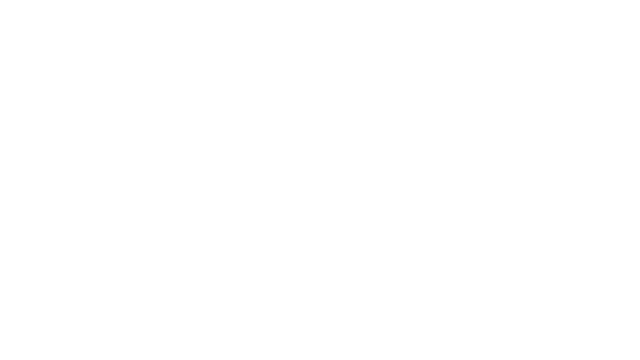
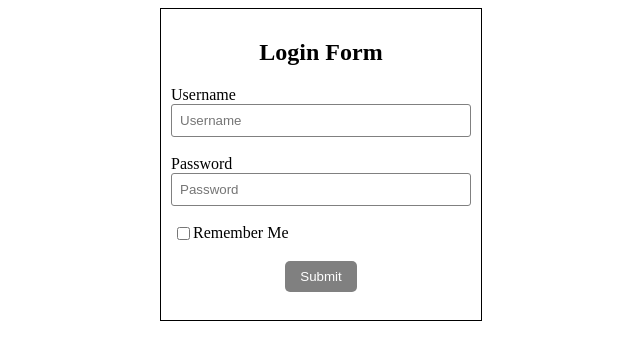
Before and after one commit to acciojob/remember-me-login-form-TejasSahebraoGawali, a website: page main.html in a window 1280 px wide. Shown: the whole page, without its empty margins (319-959 px from the left). Drawn offline with Linux system fonts and the light colour scheme.

Commit message:
created a submission

```diff
--- a/main.html
+++ b/main.html
@@ -8,6 +8,28 @@
 
 <body>
 	<!-- the entire body must be written by student -->
+	<form class = "container">
+		<section id = "heading">
+			<h1>Login Form</h1>
+		</section>
+
+		<label for = "username">Username</label>
+		<input type = "text" placeholder = "Username" id = "username">
+		<br>
+		<label for = "password">Password</label>
+		<input type = "password" placeholder = "Password" id = "password">
+		<br>
+		<fieldset class = "remember">
+			<input type = "checkbox" id = "checkbox">
+			<label for = "remember">Remember Me</label>
+		</fieldset>
+		<br>
+		<section id = "btns">
+			<button type = "submit" id = "submit" value = "Submit">Submit</button>
+			<br>
+			<button id = "existing">Login as existing user</button>
+		</section>
+	</form>
     <script type="text/javascript" src="./script.js">
 </script>
 
--- a/script.js
+++ b/script.js
@@ -1 +1,32 @@
 //your JS code here. If required.
+let submitBtn = document.querySelector("#submit");
+let loginBtn = document.querySelector("#existing");
+let username = document.querySelector("#username");
+let password = document.querySelector("#password");
+let rememberMe = document.querySelector("#checkbox");
+
+rememberMe.addEventListener("change", (e) => {
+	if(e.target.checked) {
+		localStorage.setItem("username", username);
+		localStorage.setItem("password", password);
+	} else if(!e.target.checked) {
+		localStorage.removeItem("username");
+		localStorage.removeItem("password");
+	}
+
+	const storedUsername = localStorage.getItem("username");
+
+    if (storedUsername !== null) {
+        loginBtn.style.display = "block";
+    } else {
+
+    }
+})
+
+submitBtn.addEventListener("click", () => {
+	alert(`Logged in as ${username.value}`);
+})
+
+loginBtn.addEventListener("click", () => {
+	alert("Logged in as <saved username>");
+})
--- a/styles.css
+++ b/styles.css
@@ -1 +1,48 @@
-/*  your css code here. If applicable */
+.container {
+    border: 1px solid black;
+    padding: 10px;
+    margin: auto;
+    display: flex;
+    flex-direction: column;
+    width: 300px;
+}
+
+/* Remember section */
+.remember {
+    border: none;
+    display: flex;
+    padding: 0;
+    text-align: center;
+}
+
+/* Heading */
+#heading {
+    text-align: center;
+}
+
+/* Buttons container */
+#btns {
+    display: flex;
+    flex-direction: column;
+    justify-content: center;
+    align-items: center;
+}
+/* Button styling */
+button {
+    /* max-width: 200px; */
+    padding: 8px 15px;
+	border-radius : 5px;
+	border : none;
+	background-color : gray;
+	color : white;
+}
+
+input {
+	border-radius : 3px;
+	border : 1px solid gray;
+	padding : 8px;
+}
+
+#existing {
+	display : none;
+}
```
